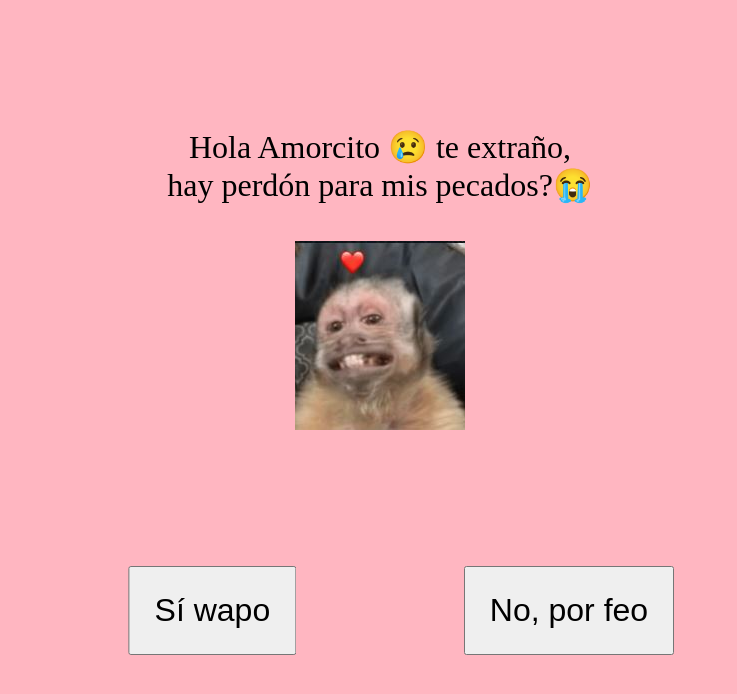
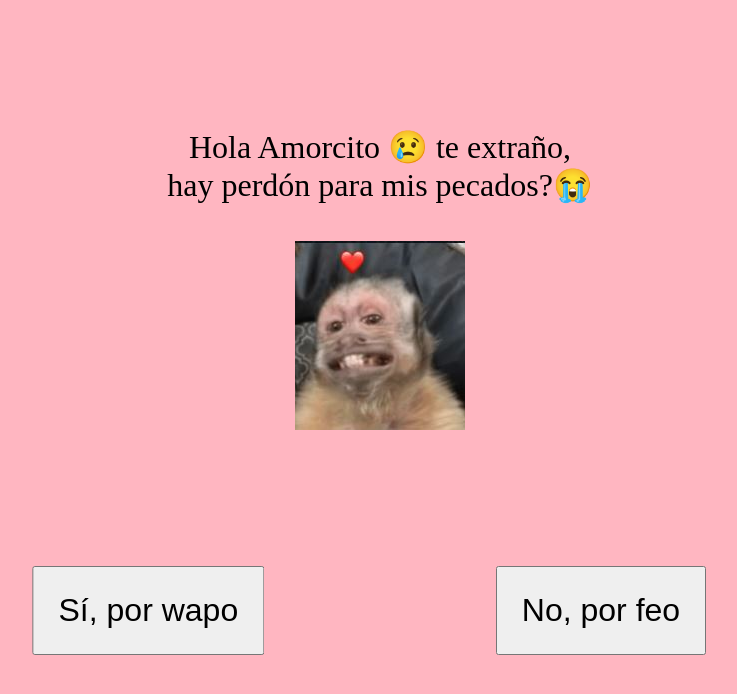
Before and after one commit to anghelcl/Tristongo, a plain HTML site: page Poto/index.html in a window 1280 px wide. Shown: the whole page, without its empty margins (260-997 px from the left). Drawn offline with Linux system fonts and the light colour scheme.

Commit message:
Update index.html

```diff
--- a/Poto/index.html
+++ b/Poto/index.html
@@ -13,7 +13,7 @@
         <p>Hola Amorcito 😢 te extraño,
             <br />hay perdón para mis pecados?😭
             <br /><br /><img src="mono.JPG"></p>
-        <button id="yesBtn">Sí wapo</button>
+        <button id="yesBtn">Sí, por wapo</button>
         <button id="noBtn">No, por feo</button>
 
 
```
